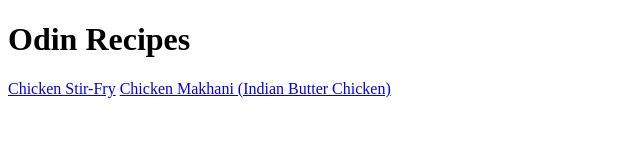
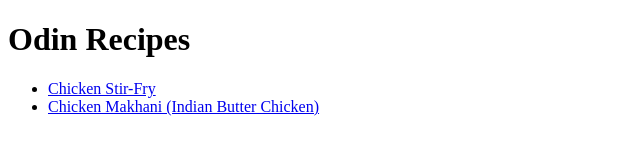
Before and after one commit to Ray952/odin-recipes, a plain HTML site: page index.html in a window 1280 px wide. Shown: the whole page, without its empty margins (0-640 px from the left). Drawn offline with Linux system fonts and the light colour scheme.

Commit message:
change links to display as a list
the links are changed to be displayed in a list so they can be viewed top down

```diff
--- a/index.html
+++ b/index.html
@@ -7,7 +7,9 @@
 
 <body>
     <h1>Odin Recipes</h1>
-    <a href="recipes/chicken-stir-fry.html">Chicken Stir-Fry</a>
-    <a href="recipes/chicken-makhani.html">Chicken Makhani (Indian Butter Chicken)</a>
+    <ul>
+        <li><a href="recipes/chicken-stir-fry.html">Chicken Stir-Fry</a></li>
+        <li><a href="recipes/chicken-makhani.html">Chicken Makhani (Indian Butter Chicken)</a></li>
+    </ul>
 </body>
 </html>
```
